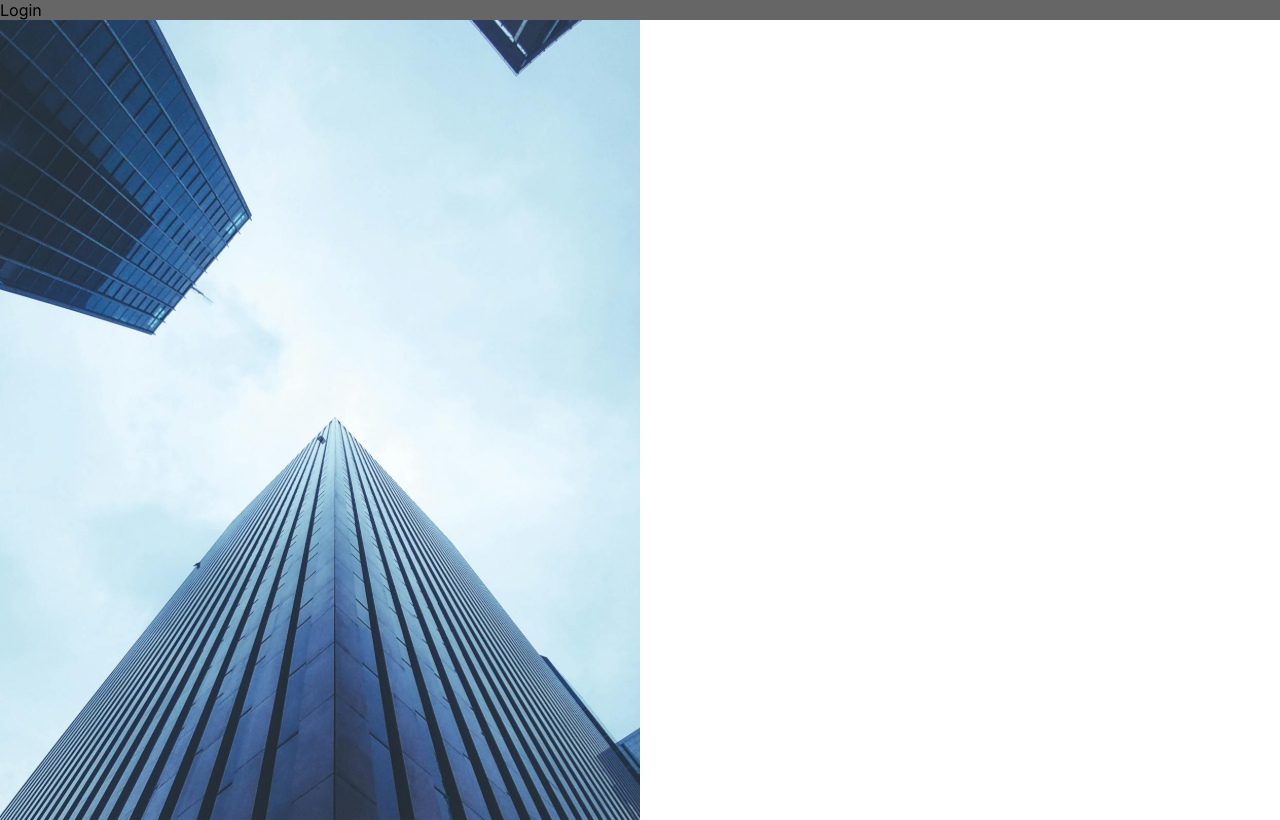
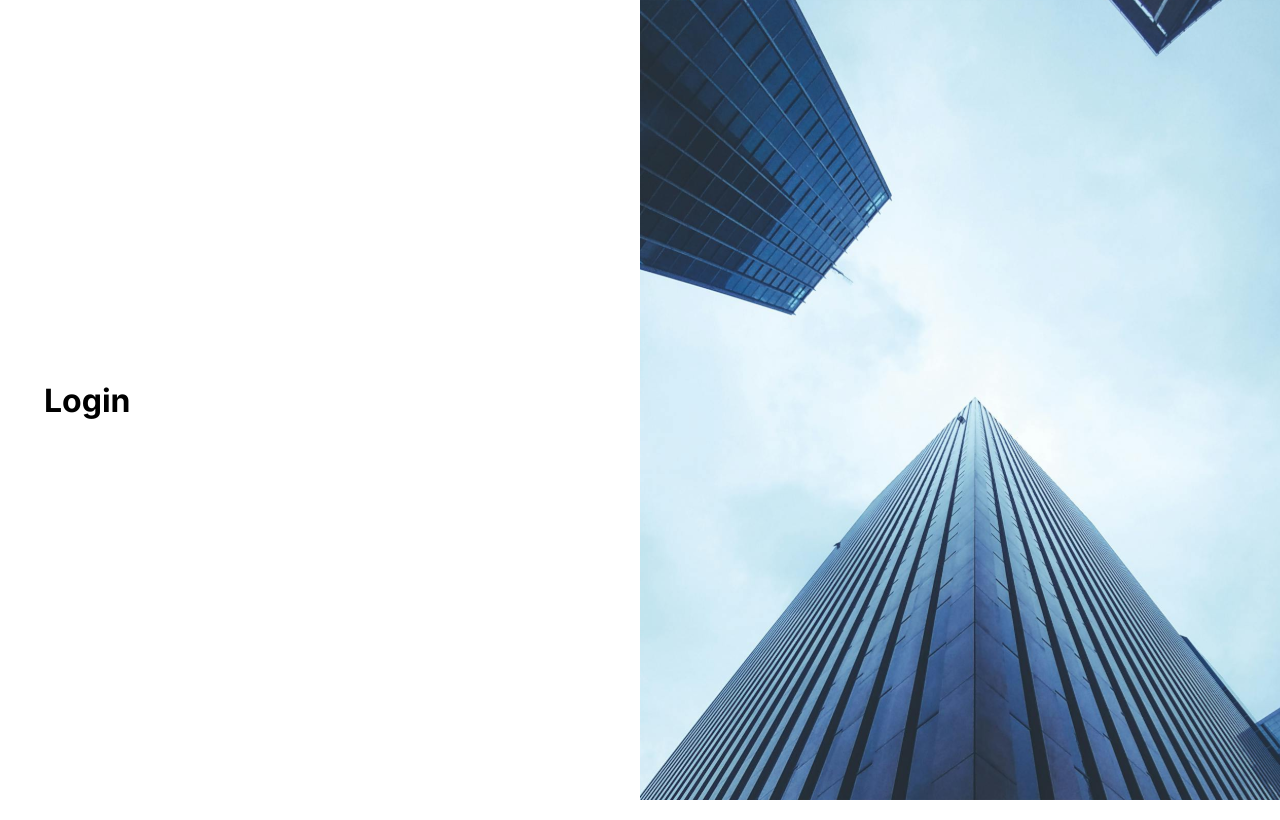
Before and after one commit to paulojrzti/dashboard-of-study, a React (Vite) app: page / in a window 1280 px wide. Built offline with nearby package versions, Linux system fonts and the light colour scheme.

Commit message:
feat material-ui-insert

```diff
--- a/package.json
+++ b/package.json
@@ -10,6 +10,9 @@
     "preview": "vite preview"
   },
   "dependencies": {
+    "@emotion/react": "^11.14.0",
+    "@emotion/styled": "^11.14.1",
+    "@mui/material": "^5.18.0",
     "@types/node": "^24.0.12",
     "@types/styled-components": "^5.1.34",
     "react": "^19.1.0",
--- /dev/null
+++ b/src/components/BannerImage.tsx
@@ -0,0 +1,8 @@
+import styled from 'styled-components'
+
+export const BannerImage = styled.div`
+  background-image: url(/login-image.svg);
+  background-size: cover;
+  height: 100vh;
+  width: 50vw;
+`
--- /dev/null
+++ b/src/components/index.ts
@@ -0,0 +1 @@
+export * from './BannerImage'
--- a/src/pages/Login.tsx
+++ b/src/pages/Login.tsx
@@ -1,19 +1,32 @@
-import styled from 'styled-components'
+import { Box, Container, Grid } from '@mui/material'
+import { BannerImage } from '@/components'
 
-const LoginArea = styled.div`
-  background: #666;
-`
-const LoginImage = styled.div`
-  background-image: url(/login-image.svg);
-  background-size: cover;
-  height: 100vh;
-  width: 50vw;
-`
 function Login() {
   return (
     <>
-      <LoginArea> Login </LoginArea>
-      <LoginImage />
+      <Box>
+        <Grid container>
+          <Grid
+            item
+            xs={12}
+            sm={6}
+            sx={{ alignItems: 'center', display: 'flex', height: '100vh' }}
+          >
+            <Container maxWidth="sm">
+              <h1>Login</h1>
+            </Container>
+          </Grid>
+
+          <Grid
+            item
+            xs={12}
+            sm={6}
+            sx={{ display: { xs: 'none', sm: 'block' } }}
+          >
+            <BannerImage />
+          </Grid>
+        </Grid>
+      </Box>
     </>
   )
 }
--- a/src/pages/Registration.tsx
+++ b/src/pages/Registration.tsx
@@ -1,19 +1,32 @@
-import styled from 'styled-components'
+import { Box, Container, Grid } from '@mui/material'
+import { BannerImage } from '@/components'
 
-const RegistrationArea = styled.div`
-  background: #333;
-`
-const RegistrationImage = styled.div`
-  background-image: url(/login-image.svg);
-  background-size: cover;
-  height: 100vh;
-  width: 50vw;
-`
 function Registration() {
   return (
     <>
-      <RegistrationArea> Registration </RegistrationArea>
-      <RegistrationImage />
+      <Box>
+        <Grid container>
+          <Grid
+            item
+            xs={12}
+            sm={6}
+            sx={{ alignItems: 'center', display: 'flex', height: '100vh' }}
+          >
+            <Container maxWidth="sm">
+              <h1>Registration</h1>
+            </Container>
+          </Grid>
+
+          <Grid
+            item
+            xs={12}
+            sm={6}
+            sx={{ display: { xs: 'none', sm: 'block' } }}
+          >
+            <BannerImage />
+          </Grid>
+        </Grid>
+      </Box>
     </>
   )
 }
--- a/tsconfig.app.json
+++ b/tsconfig.app.json
@@ -8,7 +8,7 @@
     "skipLibCheck": true,
     "baseUrl": ".",
     "paths": {
-      "@*": ["src/*"]
+      "@/*": ["src/*"]
     },
 
     /* Bundler mode */
--- a/tsconfig.json
+++ b/tsconfig.json
@@ -2,7 +2,7 @@
   "compilerOptions": {
     "baseUrl": ".",
     "paths": {
-      "@*": ["src/*"]
+      "@/*": ["src/*"]
     }
   },
   "files": [],
--- a/vite.config.ts
+++ b/vite.config.ts
@@ -5,9 +5,12 @@
 // https://vite.dev/config/
 export default defineConfig({
   plugins: [react()],
+  optimizeDeps: {
+    include: ['@emotion/styled'],
+  },
   resolve: {
     alias: {
-      '@': path.resolve(__dirname,'./src')
-    }
-  }
+      '@': path.resolve(__dirname, './src'),
+    },
+  },
 })
```
Also changed, not shown: 1 other file (tests, documents, lock files or other folders).
